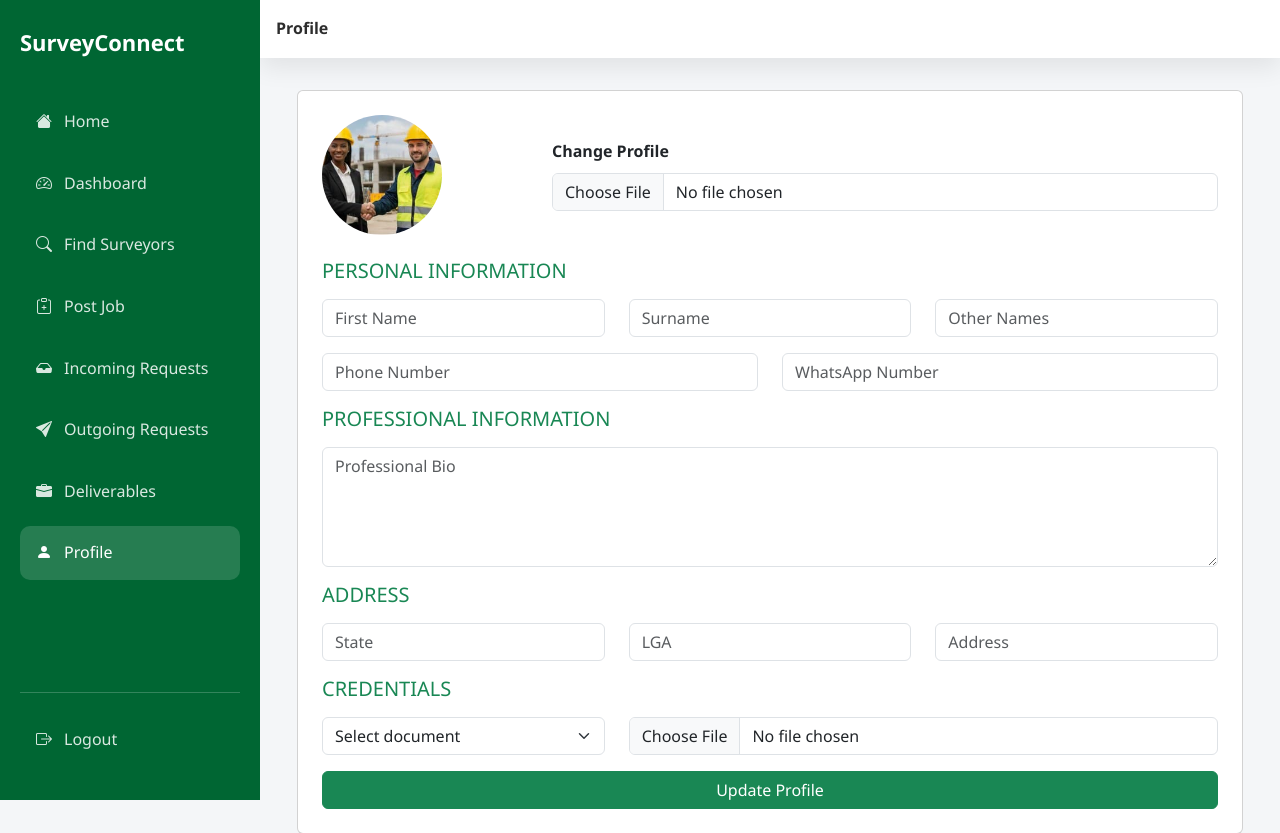
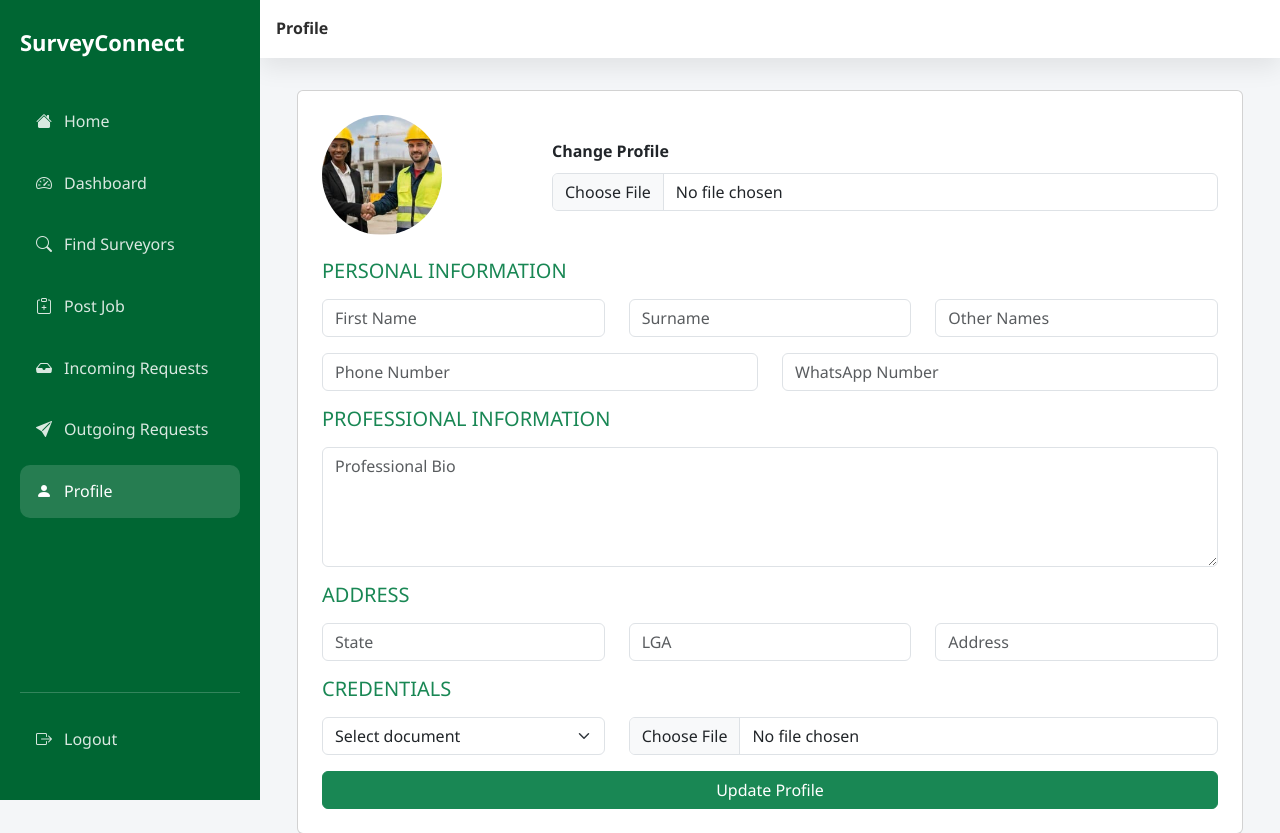
Before and after one commit to omoniyicode/NaijaSurvey, a PHP site: page /client/profile.php in a window 1280 px wide. Shown: the top 833 px of the page. Run offline with PHP 8.4, Linux system fonts and the light colour scheme; the visitor is signed in with stand-in values (Sample User, id 1); data comes from the database, SQL or seed files in the repository.

Commit message:
sidebar update

```diff
--- a/components/clientSidebar.php
+++ b/components/clientSidebar.php
@@ -41,9 +41,6 @@
   <a href="../client/outgoing-requests.php" class="<?php echo basename($_SERVER['PHP_SELF']) == 'outgoing-requests.php' || basename($_SERVER['PHP_SELF']) == 'outgoing-request.php' ? 'active' : ''; ?>">
     <i class="bi bi-send-fill"></i> Outgoing Requests
   </a>
-  <a href="../client/confirm-job-completion.php" class="<?php echo basename($_SERVER['PHP_SELF']) == 'confirm-job-completion.php' ? 'active' : ''; ?>">
-    <i class="bi bi-briefcase-fill"></i> Deliverables
-  </a>
   <a href="../client/profile.php" class="<?php echo basename($_SERVER['PHP_SELF']) == 'profile.php' ? 'active' : ''; ?>">
     <i class="bi bi-person-fill"></i> Profile
   </a>
```
